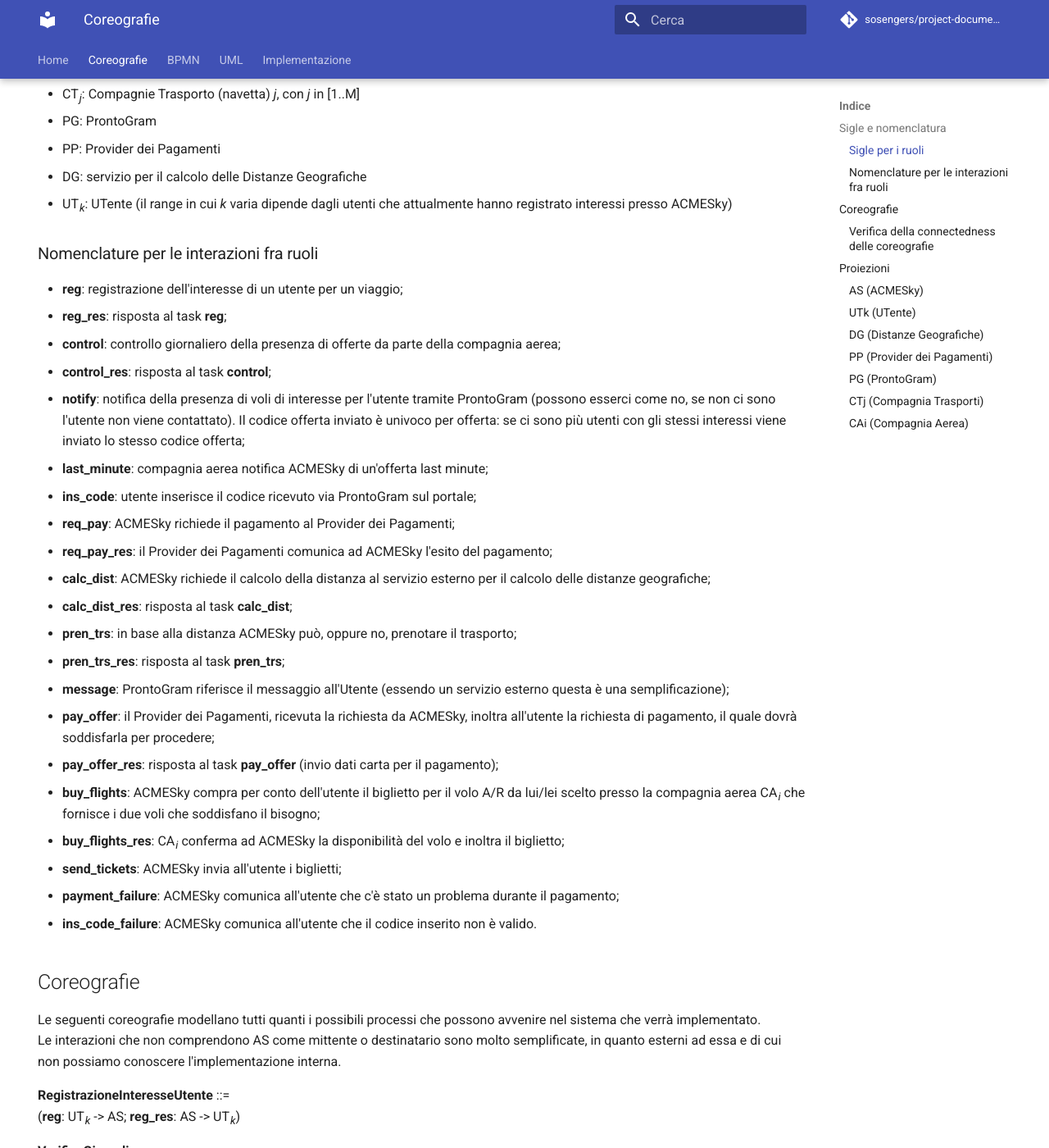
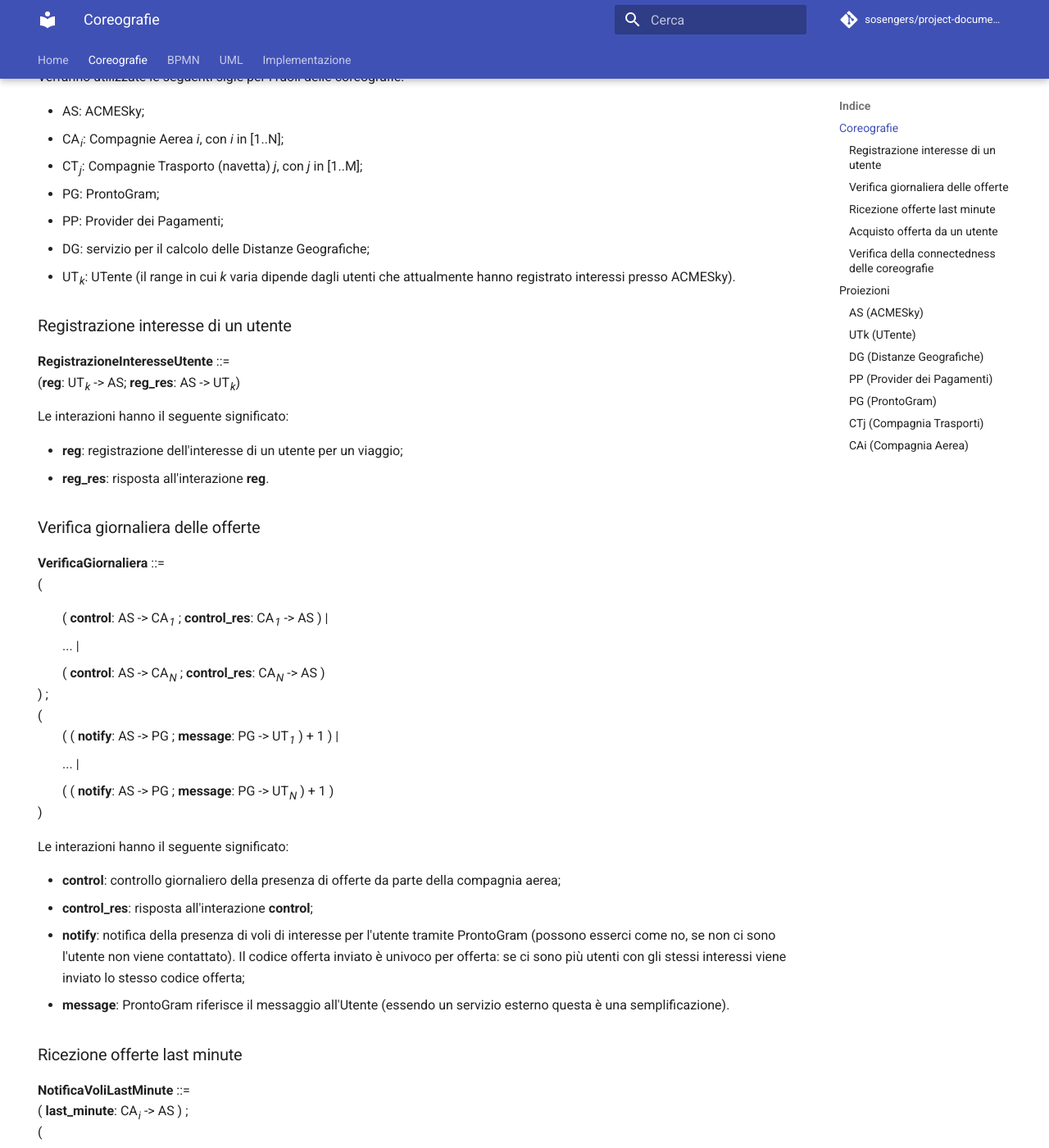
Before and after one commit to sosengers/project-documentation, an MkDocs documentation site: the page built from docs/coreografie.md, in a window 1280 px wide and 1400 px high, scrolled down 290 px. Shown: the whole window at 82% size. Built offline with MkDocs 1.6.1 and Material for MkDocs 9.7.7, drawn with Linux system fonts in a browser that asks for light colours; comment, search, counter and statistics services are not loaded; some of the changed text lies outside the part shown.

Commit message:
Aggiornata struttura pagina Coreografie

```diff
--- a/docs/coreografie.md
+++ b/docs/coreografie.md
@@ -15,50 +15,38 @@
 </style>
 # Coreografie, ruoli e proiezioni delle coreografie sui ruoli
 
-## Sigle e nomenclatura
+## Coreografie
 
-### Sigle per i ruoli
-- AS: ACMESky
-- CA<sub>*i*</sub>: Compagnie Aerea *i*, con *i* in [1..N]
-- CT<sub>*j*</sub>: Compagnie Trasporto (navetta) *j*, con *j* in [1..M]
-- PG: ProntoGram
-- PP: Provider dei Pagamenti
-- DG: servizio per il calcolo delle Distanze Geografiche
-- UT<sub>*k*</sub>: UTente (il range in cui *k* varia dipende dagli utenti che attualmente hanno registrato interessi presso ACMESky)
+Le seguenti coreografie modellano tutti quanti i possibili processi che possono avvenire nel sistema che verrà implementato.
+Le interazioni che non comprendono ACMESky come mittente o destinatario sono molto semplificate, in quanto esterne ad essa e di cui non possiamo conoscere l'implementazione interna.
 
-### Nomenclature per le interazioni fra ruoli
-- **reg**: registrazione dell'interesse di un utente per un viaggio;
-- **reg_res**: risposta al task **reg**;
-- **control**: controllo giornaliero della presenza di offerte da parte della compagnia aerea;
-- **control_res**: risposta al task **control**;
-- **notify**: notifica della presenza di voli di interesse per l'utente tramite ProntoGram (possono esserci come no, se non ci sono l'utente non viene contattato). Il codice offerta inviato è univoco per offerta: se ci sono più utenti con gli stessi interessi viene inviato lo stesso codice offerta;
-- **last_minute**: compagnia aerea notifica ACMESky di un'offerta last minute;
-- **ins_code**: utente inserisce il codice ricevuto via ProntoGram sul portale;
-- **req_pay**: ACMESky richiede il pagamento al Provider dei Pagamenti;
-- **req_pay_res**: il Provider dei Pagamenti comunica ad ACMESky l'esito del pagamento;
-- **calc_dist**: ACMESky richiede il calcolo della distanza al servizio esterno per il calcolo delle distanze geografiche;
-- **calc_dist_res**: risposta al task **calc_dist**;
-- **pren_trs**: in base alla distanza ACMESky può, oppure no, prenotare il trasporto;
-- **pren_trs_res**: risposta al task **pren_trs**;
-- **message**: ProntoGram riferisce il messaggio all'Utente (essendo un servizio esterno questa è una semplificazione);
-- **pay_offer**: il Provider dei Pagamenti, ricevuta la richiesta da ACMESky, inoltra all'utente la richiesta di pagamento, il quale dovrà soddisfarla per procedere;
-- **pay_offer_res**: risposta al task **pay_offer** (invio dati carta per il pagamento);
-- **buy_flights**: ACMESky compra per conto dell'utente il biglietto per il volo A/R da lui/lei scelto presso la compagnia aerea CA<sub>*i*</sub> che fornisce i due voli che soddisfano il bisogno;
-- **buy_flights_res**: CA<sub>*i*</sub> conferma ad ACMESky la disponibilità del volo e inoltra il biglietto;
-- **send_tickets**: ACMESky invia all'utente i biglietti;
-- **payment_failure**: ACMESky comunica all'utente che c'è stato un problema durante il pagamento;
-- **ins_code_failure**: ACMESky comunica all'utente che il codice inserito non è valido.
+Verranno utilizzate le seguenti sigle per i ruoli delle coreografie:
 
-## Coreografie
-Le seguenti coreografie modellano tutti quanti i possibili processi che possono avvenire nel sistema che verrà implementato.
-Le interazioni che non comprendono AS come mittente o destinatario sono molto semplificate, in quanto esterni ad essa e di cui non possiamo conoscere l'implementazione interna.
+- AS: ACMESky;
+- CA<sub>*i*</sub>: Compagnie Aerea *i*, con *i* in [1..N];
+- CT<sub>*j*</sub>: Compagnie Trasporto (navetta) *j*, con *j* in [1..M];
+- PG: ProntoGram;
+- PP: Provider dei Pagamenti;
+- DG: servizio per il calcolo delle Distanze Geografiche;
+- UT<sub>*k*</sub>: UTente (il range in cui *k* varia dipende dagli utenti che attualmente hanno registrato interessi presso ACMESky).
+
+### Registrazione interesse di un utente
 
 <div class="choreographies">
-
 <p>
 <strong>RegistrazioneInteresseUtente</strong> ::=<br />
 (<strong>reg</strong>: UT<sub><em>k</em></sub> -> AS; <strong>reg_res</strong>: AS -> UT<sub><em>k</em></sub>)
 </p>
+</div>
+
+Le interazioni hanno il seguente significato:
+
+- **reg**: registrazione dell'interesse di un utente per un viaggio;
+- **reg_res**: risposta all'interazione **reg**.
+
+### Verifica giornaliera delle offerte
+
+<div class="choreographies">
 
 <p>
 <strong>VerificaGiornaliera</strong> ::=<br />
@@ -76,8 +64,19 @@
     <li> ( ( <strong>notify</strong>: AS -> PG ; <strong>message</strong>: PG -> UT<sub><em>N</em></sub> ) + 1 ) </li>
 </ul>
 )
+</p>
+</div>
 
-</p>
+Le interazioni hanno il seguente significato:
+
+- **control**: controllo giornaliero della presenza di offerte da parte della compagnia aerea;
+- **control_res**: risposta all'interazione **control**;
+- **notify**: notifica della presenza di voli di interesse per l'utente tramite ProntoGram (possono esserci come no, se non ci sono l'utente non viene contattato). Il codice offerta inviato è univoco per offerta: se ci sono più utenti con gli stessi interessi viene inviato lo stesso codice offerta;
+- **message**: ProntoGram riferisce il messaggio all'Utente (essendo un servizio esterno questa è una semplificazione).
+
+### Ricezione offerte last minute
+
+<div class="choreographies">
 
 <p>
 <strong>NotificaVoliLastMinute</strong> ::=<br />
@@ -89,8 +88,18 @@
     <li> ( ( <strong>notify</strong>: AS -> PG ; <strong>message</strong>: PG -> UT<sub><em>N</em></sub> ) + 1 ) </li>
 </ul>
 )
+</p>
+</div>
 
-</p>
+Le interazioni hanno il seguente significato:
+
+- **last_minute**: compagnia aerea notifica ACMESky di un'offerta last minute;
+- **notify**: notifica della presenza di voli di interesse per l'utente tramite ProntoGram (possono esserci come no, se non ci sono l'utente non viene contattato). Il codice offerta inviato è univoco per offerta: se ci sono più utenti con gli stessi interessi viene inviato lo stesso codice offerta;
+- **message**: ProntoGram riferisce il messaggio all'Utente (essendo un servizio esterno questa è una semplificazione).
+
+### Acquisto offerta da un utente
+
+<div class="choreographies">
 
 <p>
 <strong>AcquistoOfferta</strong> ::=  <br />
@@ -129,6 +138,23 @@
 + <strong>ins_code_failure</strong>: AS -> UT<sub><em>k</em></sub>
 </p>
 </div>
+
+Le interazioni hanno il seguente significato:
+
+- **ins_code**: utente inserisce il codice ricevuto via ProntoGram sul portale;
+- **req_pay**: ACMESky richiede il pagamento al Provider dei Pagamenti;
+- **pay_offer**: il Provider dei Pagamenti, ricevuta la richiesta da ACMESky, inoltra all'utente la richiesta di pagamento, il quale dovrà soddisfarla per procedere;
+- **pay_offer_res**: risposta all'interazione **pay_offer** (invio dati carta per il pagamento);
+- **req_pay_res**: risposta all'interazione **req_pay** (il Provider dei Pagamenti comunica ad ACMESky l'esito del pagamento);
+- **buy_flights**: ACMESky compra per conto dell'utente il biglietto per il volo A/R da lui/lei scelto presso la compagnia aerea CA<sub>*i*</sub> che fornisce i due voli che soddisfano il bisogno;
+- **buy_flights_res**: risposta all'interazione **buy_flights** (CA<sub>*i*</sub> conferma ad ACMESky la disponibilità del volo e inoltra il biglietto);
+- **calc_dist**: ACMESky richiede il calcolo della distanza al servizio esterno per il calcolo delle distanze geografiche;
+- **calc_dist_res**: risposta all'interazione **calc_dist**;
+- **pren_trs**: in base alla distanza ACMESky può, oppure no, prenotare il trasporto;
+- **pren_trs_res**: risposta all'interazione **pren_trs**;
+- **send_tickets**: ACMESky invia all'utente i biglietti;
+- **payment_failure**: ACMESky comunica all'utente che c'è stato un problema durante il pagamento;
+- **ins_code_failure**: ACMESky comunica all'utente che il codice inserito non è valido.
 
 ### Verifica della connectedness delle coreografie
 - **RegistrazioneInteresseUtente** è connessa in quanto il ricevente in **reg** è uguale al mittente in **reg_res**.
```
